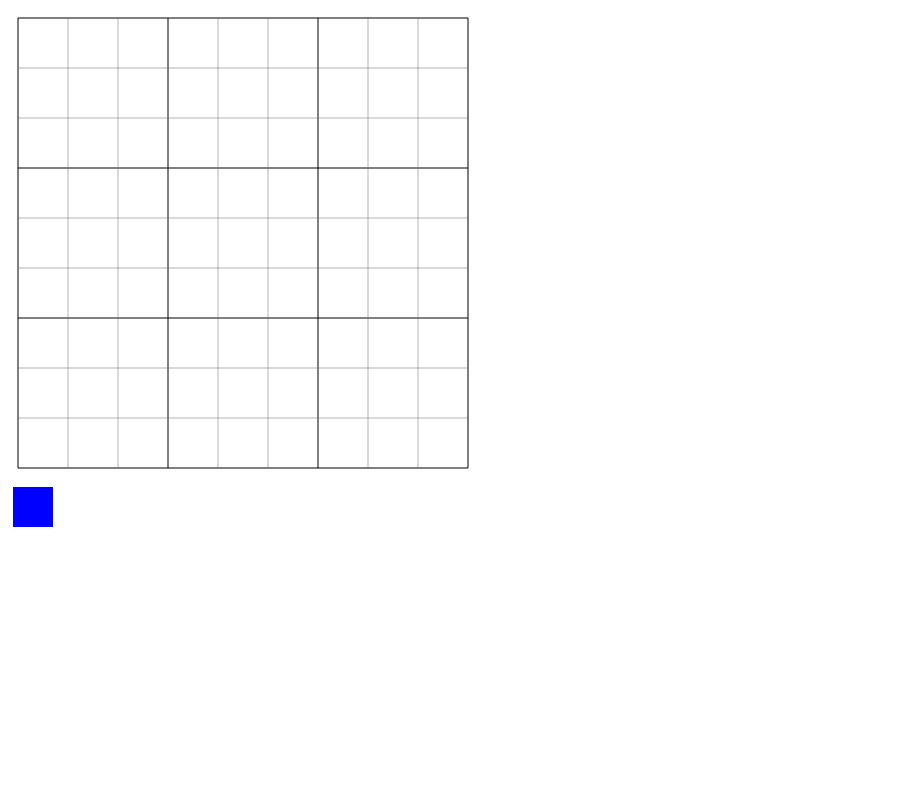
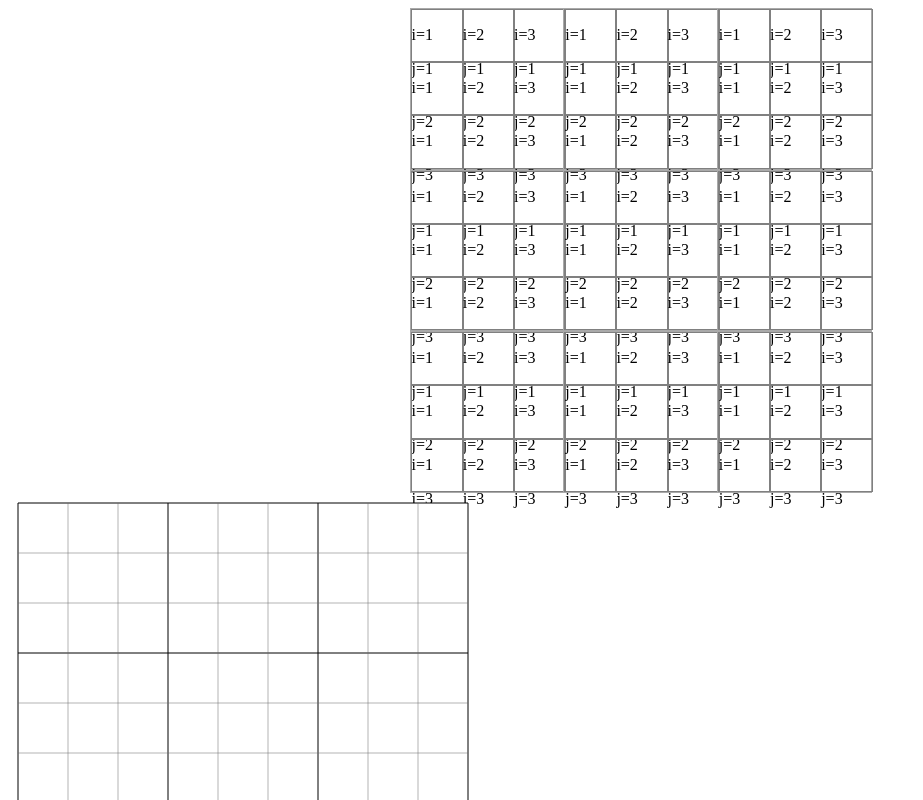
Before and after one commit to alexcapras/subloku, an Angular app: page / in a window 1280 px wide. Shown: the top 800 px of the page, without its empty margins (0-923 px from the left). Built offline with nearby package versions, Linux system fonts and the light colour scheme.

Commit message:
Create css-grid based board

```diff
--- a/src/app/app.component.html
+++ b/src/app/app.component.html
@@ -1 +1,2 @@
+<app-grid-minor></app-grid-minor>
 <app-game></app-game>
--- a/src/app/app.module.ts
+++ b/src/app/app.module.ts
@@ -2,20 +2,22 @@ import { BrowserModule } from '@angular/platform-browser';
 import { NgModule } from '@angular/core';
 
 import { AppComponent } from './app.component';
-import { GridComponent } from './components/board/grid.component';
+import { BoardComponent } from './components/board/board.component';
 import { BrowserAnimationsModule } from '@angular/platform-browser/animations';
 import { DragDropModule } from '@angular/cdk/drag-drop';
 import { GameComponent } from './components/game/game.component';
 import { ShapeSelectorComponent } from './components/shape-selector/shape-selector.component';
 import { ShapeComponent } from './components/shape/shape.component';
+import { GridMinorComponent } from './components/grid-minor/grid-minor.component';
 
 @NgModule({
   declarations: [
     AppComponent,
-    GridComponent,
+    BoardComponent,
     GameComponent,
     ShapeSelectorComponent,
     ShapeComponent,
+    GridMinorComponent,
   ],
   imports: [
     BrowserModule,
--- a/src/app/components/board/grid.component.ts
+++ b/src/app/components/board/board.component.ts
@@ -14,8 +14,8 @@ import { Mappers } from '../../utils/mappers';
 
 @Component({
     selector: 'app-board',
-    templateUrl: './grid.component.html',
-    styleUrls: ['./grid.component.scss'],
+    templateUrl: './board.component.html',
+    styleUrls: ['./board.component.scss'],
     animations: [
         trigger('emptyFill', [
             transition('filled => empty', [
@@ -43,7 +43,7 @@ import { Mappers } from '../../utils/mappers';
         ]),
     ],
 })
-export class GridComponent implements OnInit {
+export class BoardComponent implements OnInit {
     TOTAL_SIZE = constants.TOTAL_SIZE;
 
     squares: Square[];
--- a/src/app/components/game/game.component.html
+++ b/src/app/components/game/game.component.html
@@ -5,6 +5,7 @@
 </div>
 
 <div cdkDropList>
+    <span *ngFor="let i of [1,2,3]">
         <svg
             width="160"
             height="160"
@@ -14,6 +15,7 @@
         >
             <rect x="5" y="5" width="40" height="40" style="fill:blue;" />
         </svg>
+    </span>
 </div>
 
 <app-shape-selector></app-shape-selector>
--- a/src/app/components/game/game.component.ts
+++ b/src/app/components/game/game.component.ts
@@ -5,7 +5,7 @@ import {
     OnInit,
     ViewChild,
 } from '@angular/core';
-import { GridComponent } from '../board/grid.component';
+import { BoardComponent } from '../board/board.component';
 import { BehaviorSubject } from 'rxjs';
 import { Point, Position } from '../../models/models';
 import { Utils } from '../../utils/utils';
@@ -18,7 +18,7 @@ import { Game } from '../../models/game';
 })
 export class GameComponent implements OnInit {
     @ViewChild('board', { static: false })
-    boardElement: ElementRef<GridComponent>;
+    boardElement: ElementRef<BoardComponent>;
 
     mousePositionSubject: BehaviorSubject<Position> = new BehaviorSubject({
         x: 0,
--- /dev/null
+++ b/src/app/components/grid-minor/grid-minor.component.html
@@ -0,0 +1,47 @@
+<div class="grid-container">
+    <div></div> <!-- Placeholder div to push major grid to center -->
+    <div class="major-grid">
+        <ng-container *ngFor="let k of [1, 2, 3]">
+            <ng-container
+                *ngTemplateOutlet="majorRow"
+            ></ng-container>
+        </ng-container>
+    </div>
+</div>
+
+<ng-template #minorCell let-i="i" let-j="j">
+    <div class="minor-cell">
+        <p>i={{ i }}</p>
+        <p>j={{ j }}</p>
+    </div>
+</ng-template>
+
+<ng-template #minorRow let-j="j">
+    <div class="minor-row">
+        <ng-container *ngFor="let i of [1, 2, 3]">
+            <ng-container
+                *ngTemplateOutlet="minorCell; context: { i: i, j: j }"
+            ></ng-container>
+        </ng-container>
+    </div>
+</ng-template>
+
+<ng-template #majorCell>
+    <div class="major-cell">
+        <ng-container *ngFor="let j of [1, 2, 3]">
+            <ng-container
+                *ngTemplateOutlet="minorRow; context: { j: j }"
+            ></ng-container>
+        </ng-container>
+    </div>
+</ng-template>
+
+<ng-template #majorRow>
+    <div class="major-row">
+        <ng-container *ngFor="let k of [1, 2, 3]">
+            <ng-container
+                *ngTemplateOutlet="majorCell; context: { k: k }"
+            ></ng-container>
+        </ng-container>
+    </div>
+</ng-template>
--- /dev/null
+++ b/src/app/components/grid-minor/grid-minor.component.scss
@@ -0,0 +1,34 @@
+$minor-cell-size: 4vw;
+$major-cell-size: calc(3 * 4vw);
+$major-row-width: calc(3 * 3 * 4vw);
+
+.minor-cell {
+    border: 0.1px solid gray;
+    height: $minor-cell-size;
+    width: $minor-cell-size;
+}
+
+.minor-row {
+    display: grid;
+    grid-template-columns: $minor-cell-size $minor-cell-size $minor-cell-size;
+}
+
+.major-cell {
+    border: 0.1px solid darkgray;
+    width: $major-cell-size;
+}
+
+.major-row {
+    display: grid;
+    //width: $major-row-width;
+    grid-template-columns: $major-cell-size $major-cell-size $major-cell-size;
+}
+
+.major-grid {
+    width: 100%;
+}
+
+.grid-container {
+    display: grid;
+    grid-template-columns: auto $major-row-width auto;
+}
--- /dev/null
+++ b/src/app/components/grid-minor/grid-minor.component.ts
@@ -0,0 +1,15 @@
+import { Component, OnInit } from '@angular/core';
+
+@Component({
+  selector: 'app-grid-minor',
+  templateUrl: './grid-minor.component.html',
+  styleUrls: ['./grid-minor.component.scss']
+})
+export class GridMinorComponent implements OnInit {
+
+  constructor() { }
+
+  ngOnInit() {
+  }
+
+}
```
Also changed, not shown: src/app/components/board/board.component.html (renamed from src/app/components/board/grid.component.html), src/app/components/board/board.component.scss (renamed from src/app/components/board/grid.component.scss), 2 other files (tests, documents, lock files or other folders). Lines whose indentation alone changed are shown as unchanged.
